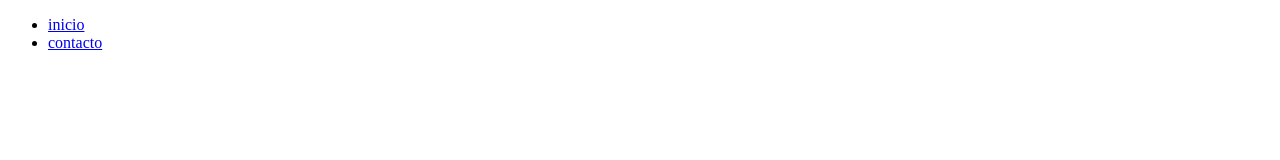
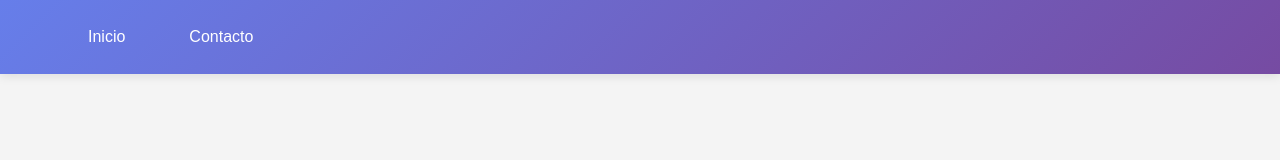
Before and after one commit to gmoyavega/tps-js-408, a plain HTML site: page index.html in a window 1280 px wide. Drawn offline with Linux system fonts and the light colour scheme.

Commit message:
Add files via upload

```diff
--- /dev/null
+++ b/css/style.css
@@ -0,0 +1,77 @@
+* {
+    margin: 0;
+    padding: 0;
+    box-sizing: border-box;
+}
+
+body {
+    font-family: 'Arial', sans-serif;
+    line-height: 1.6;
+    background-color: #f4f4f4;
+}
+
+header {
+    background: linear-gradient(135deg, #667eea 0%, #764ba2 100%);
+    padding: 1rem 0;
+    box-shadow: 0 2px 10px rgba(0,0,0,0.1);
+}
+
+nav {
+    max-width: 1200px;
+    margin: 0 auto;
+    padding: 0 2rem;
+}
+
+nav ul {
+    list-style: none;
+    display: flex;
+    justify-content: flex-start;
+    gap: 2rem;
+}
+
+nav li {
+    position: relative;
+}
+
+nav a {
+    text-decoration: none;
+    color: white;
+    font-weight: 500;
+    padding: 0.5rem 1rem;
+    border-radius: 5px;
+    transition: all 0.3s ease;
+    display: block;
+}
+
+nav a:hover {
+    background-color: rgba(255,255,255,0.2);
+    transform: translateY(-2px);
+}
+
+nav a::after {
+    content: '';
+    position: absolute;
+    bottom: -5px;
+    left: 50%;
+    width: 0;
+    height: 2px;
+    background: white;
+    transition: all 0.3s ease;
+    transform: translateX(-50%);
+}
+
+nav a:hover::after {
+    width: 80%;
+}
+
+
+@media (max-width: 768px) {
+    nav ul {
+        flex-direction: column;
+        gap: 1rem;
+    }
+
+    nav {
+        padding: 0 1rem;
+    }
+}
--- a/index.html
+++ b/index.html
@@ -4,13 +4,17 @@
     <meta charset="UTF-8">
     <meta name="viewport" content="width=device-width, initial-scale=1.0">
     <title>Document</title>
+    <link rel="stylesheet" href="css/style.css">
 </head>
 <body>
-    <head>
-        <ul>
-            <li><a href="index.html">inicio</a></li>
-            <li ><a href="contacto.html">contacto</a></li>
-        </ul>
-    </head>
+   <header>
+     </div>
+    <nav>
+    <ul>
+        <li><a href="./index.html">Inicio</a></li>
+        <li><a href="Contacto.html">Contacto</a></li>
+    </ul>
+    </nav>
+   </header>
 </body>
 </html>
```
Also changed, not shown: contacto.html (+1 -2 lines).
